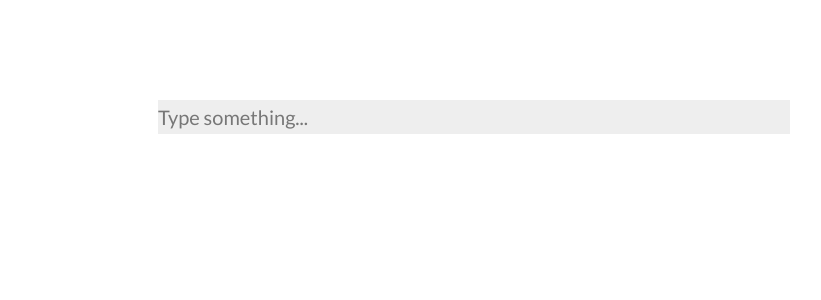
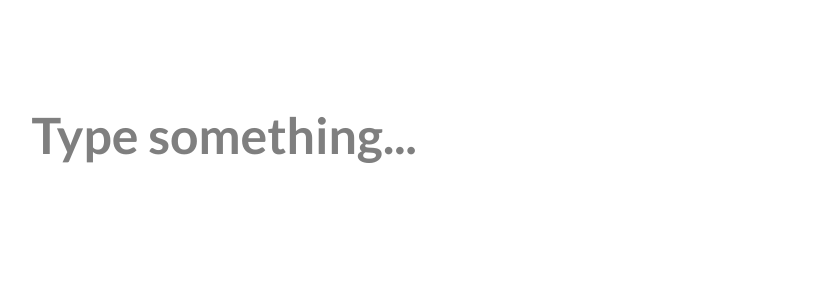
Before and after one commit to giacomoschiavo/notion-clone, a React (Create React App) app: page / in a window 1280 px wide. Shown: the top 300 px of the page, without its empty margins (166-987 px from the left). Built offline with nearby package versions, Linux system fonts and the light colour scheme; the HTML template or start-up script is replaced by a standard one.

Commit message:
summary
added highlight color

```diff
--- a/src/components/Container/Container.js
+++ b/src/components/Container/Container.js
@@ -4,7 +4,7 @@ import TextContainer from "./TextContainer";
 import TreeCtx from "../store/tree-context";
 
 const Container = () => {
-  const [tree, setTree] = useState([{ type: "text", id: 0 }]);
+  const [tree, setTree] = useState([{ type: "h1", id: 0 }]);
   const [idCounter, setIdCounter] = useState(0);
   const [focusElemId, setFocusElemId] = useState(0);
 
--- a/src/components/Container/Container.module.css
+++ b/src/components/Container/Container.module.css
@@ -3,3 +3,17 @@
   margin: auto;
   margin-top: 100px;
 }
+
+@media only screen and (max-width: 600px) {
+  .container {
+    width: 75%;
+    margin: auto;
+    margin-top: 100px;
+  }
+}
+
+@media only screen and (min-width: 992px) {
+  .container {
+    width: 70%;
+  }
+}
--- a/src/components/Container/TextContainer.module.css
+++ b/src/components/Container/TextContainer.module.css
@@ -1,8 +1,5 @@
 .container {
   position: relative;
-}
-
-.text {
 }
 
 .h1 {
--- a/src/components/Paragraph/Paragraph.module.css
+++ b/src/components/Paragraph/Paragraph.module.css
@@ -14,7 +14,7 @@
   padding: 5px 0;
   padding-left: 0;
   margin: 5px 0;
-  background-color: #eee;
+  /* background-color: #eee; */
 }
 
 .text {
--- a/src/components/SideButtons/SideModal.module.css
+++ b/src/components/SideButtons/SideModal.module.css
@@ -1,25 +1,50 @@
 .modal {
   position: absolute;
-  left: -200px;
+  left: -20px;
   top: 0;
-  width: 40%;
+  width: 30%;
   background-color: white;
-  border-radius: 10px;
-  border: 1px solid black;
+  border-radius: 5px;
+  box-shadow: 0px 0px 17px 1px rgba(0, 0, 0, 0.2);
 }
 
 .item {
   font-family: "Lato";
-  text-align: center;
   padding: 5px 10px;
+  margin: 5px;
   cursor: pointer;
 }
 
 .item:hover {
   background-color: #eee;
-  border-radius: 10px;
 }
 
 .hidden {
   display: none;
 }
+
+/* Extra small devices (phones, 600px and down) */
+@media only screen and (max-width: 600px) {
+  .modal {
+    left: 0;
+    top: 0;
+    width: 90%;
+    font-size: 20px;
+  }
+}
+
+/* Small devices (portrait tablets and large phones, 600px and up) */
+@media only screen and (min-width: 600px) {
+}
+
+/* Medium devices (landscape tablets, 768px and up) */
+@media only screen and (min-width: 768px) {
+}
+
+/* Large devices (laptops/desktops, 992px and up) */
+@media only screen and (min-width: 992px) {
+}
+
+/* Extra large devices (large laptops and desktops, 1200px and up) */
+@media only screen and (min-width: 1200px) {
+}
--- a/src/index.css
+++ b/src/index.css
@@ -7,3 +7,7 @@
   font-family: "Lato-Bold";
   src: url(./fonts/Lato-Bold.ttf) format("truetype");
 }
+
+::selection {
+  background: rgba(45, 170, 219, 0.3);
+}
```
Also changed, not shown: 1 other file (tests, documents, lock files or other folders).
